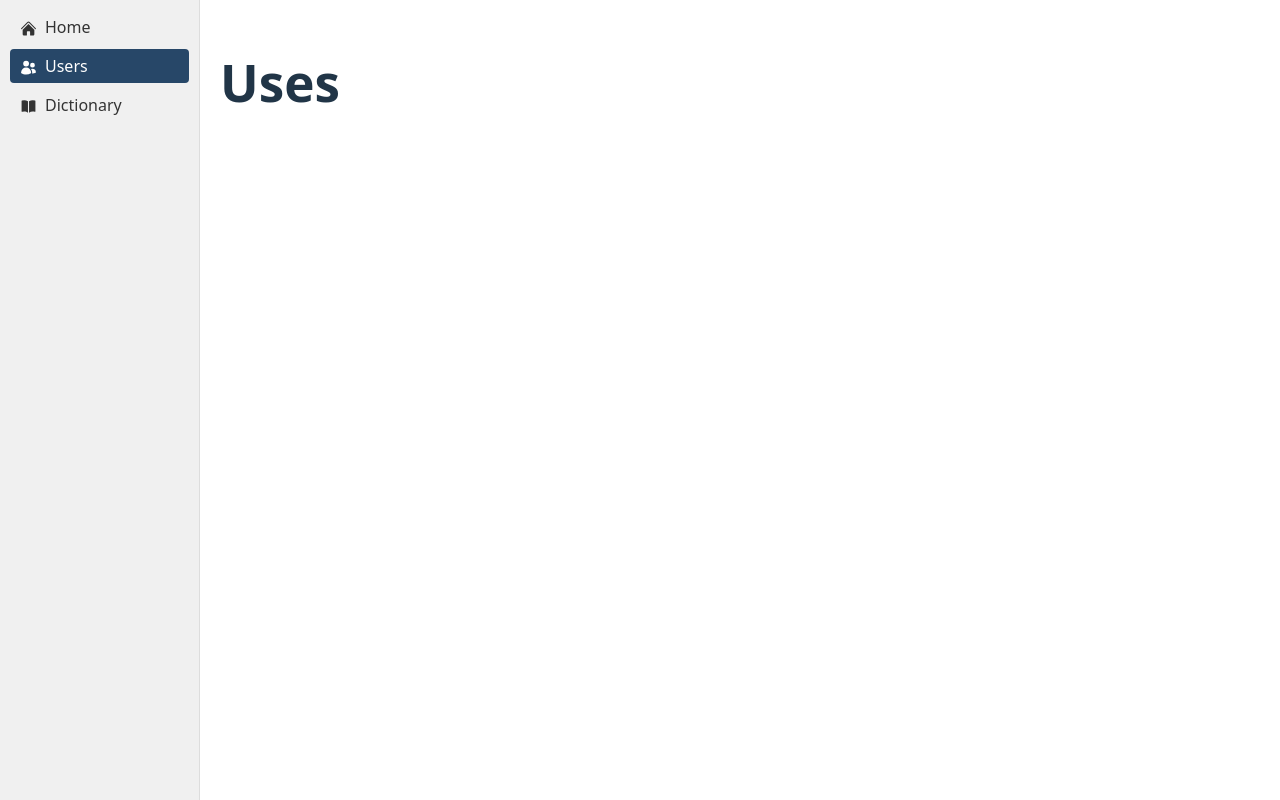
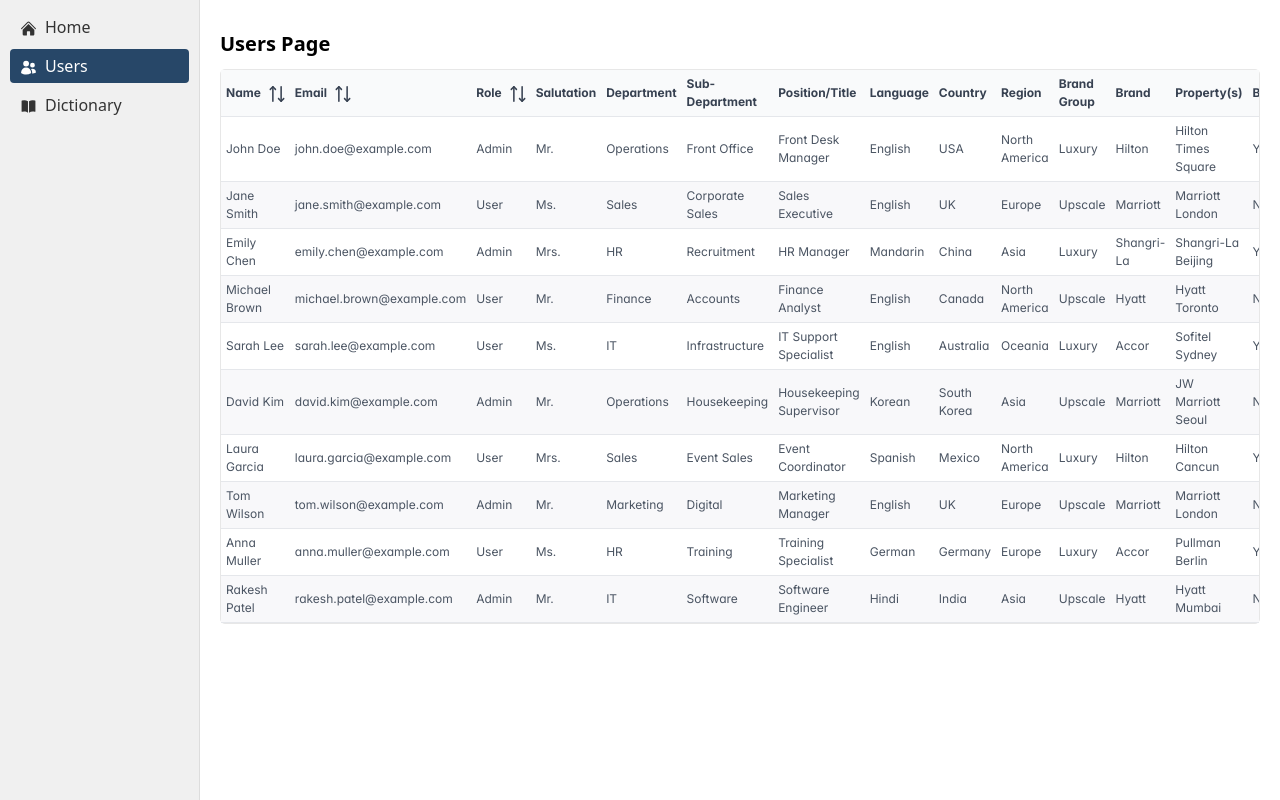
Before and after one commit to AGRapista/hotel-manager, a React app in the folder frontend/: page /users in a window 1280 px wide. Built offline with nearby package versions, Linux system fonts and the light colour scheme; the HTML template or start-up script is replaced by a standard one.

Commit message:
Admin Feat: User table init

```diff
--- a/frontend/package.json
+++ b/frontend/package.json
@@ -11,6 +11,7 @@
   },
   "dependencies": {
     "@heroicons/react": "^2.2.0",
+    "primereact": "^10.9.7",
     "react": "^19.2.0",
     "react-dom": "^19.2.0",
     "react-router-dom": "^7.12.0",
--- a/frontend/src/App.scss
+++ b/frontend/src/App.scss
@@ -11,3 +11,8 @@
     overflow-y: auto;
     background-color: #fff;
 }
+
+h1 {
+    color: black;
+    font-size: 20px;
+}
--- a/frontend/src/App.tsx
+++ b/frontend/src/App.tsx
@@ -1,6 +1,8 @@
 import { BrowserRouter as Router, Routes, Route, Outlet } from 'react-router-dom';
 import Sidebar from './components/sidebar/Sidebar';
 import './App.scss';
+
+import UsersPage from './pages/users/UsersPage';
 
 // Layout component to wrap Sidebar and content
 const Layout = () => {
@@ -16,7 +18,6 @@
 
 // Placeholder components
 const Home = () => <h1>Home Landing Page</h1>;
-const Uses = () => <h1>Uses</h1>;
 const Dictionary = () => <h1>Dictionary</h1>;
 
 function App() {
@@ -25,7 +26,7 @@
       <Routes>
         <Route path="/" element={<Layout />}>
           <Route index element={<Home />} />
-          <Route path="users" element={<Uses />} />
+          <Route path="users" element={<UsersPage />} />
           <Route path="dictionary" element={<Dictionary />} />
         </Route>
       </Routes>
--- a/frontend/src/components/sidebar/Sidebar.scss
+++ b/frontend/src/components/sidebar/Sidebar.scss
@@ -42,4 +42,12 @@
             margin-left: 25px;
         }
     }
+
+    img {
+        position: absolute;
+        bottom: 0px;
+        object-fit: cover;
+        height: 50%;
+    }
+
 }
--- a/frontend/src/components/sidebar/Sidebar.tsx
+++ b/frontend/src/components/sidebar/Sidebar.tsx
@@ -1,6 +1,8 @@
 import React from 'react';
 import { NavLink } from 'react-router-dom';
 import './Sidebar.scss';
+
+import hotelImg from '../../assets/hotel-sample.jpg';
 
 import {
     HomeIcon,
@@ -41,6 +43,7 @@
                     </NavLink>
                 ))}
             </nav>
+            {/* <img src={hotelImg}></img> */}
         </div>
     );
 };
--- /dev/null
+++ b/frontend/src/pages/users/UsersPage.scss
@@ -0,0 +1,16 @@
+$global-padding: 5px;
+
+.dt-custom {
+    font-size: 12px;
+
+    border: 1px solid rgb(231, 231, 231);
+    border-radius: 5px;
+
+    th {
+        padding: $global-padding;
+    }
+
+    td {
+        padding: $global-padding;
+    }
+}
--- /dev/null
+++ b/frontend/src/pages/users/UsersPage.tsx
@@ -0,0 +1,233 @@
+import { DataTable } from 'primereact/datatable';
+import { Column } from 'primereact/column';
+import './UsersPage.scss';
+import "primereact/resources/themes/lara-light-indigo/theme.css";
+
+
+export default function UsersPage() {
+    const users = [
+        {
+            "Email": "john.doe@example.com",
+            "Salutation": "Mr.",
+            "FirstName": "John",
+            "LastName": "Doe",
+            "Department": "Operations",
+            "SubDepartment": "Front Office",
+            "PositionTitle": "Front Desk Manager",
+            "Image": "john.png",
+            "Language": "English",
+            "Role": "Admin",
+            "Country": "USA",
+            "Region": "North America",
+            "BrandGroup": "Luxury",
+            "Brand": "Hilton",
+            "Property": "Hilton Times Square",
+            "Biometric": "Yes"
+        },
+        {
+            "Email": "jane.smith@example.com",
+            "Salutation": "Ms.",
+            "FirstName": "Jane",
+            "LastName": "Smith",
+            "Department": "Sales",
+            "SubDepartment": "Corporate Sales",
+            "PositionTitle": "Sales Executive",
+            "Image": "jane.png",
+            "Language": "English",
+            "Role": "User",
+            "Country": "UK",
+            "Region": "Europe",
+            "BrandGroup": "Upscale",
+            "Brand": "Marriott",
+            "Property": "Marriott London",
+            "Biometric": "No"
+        },
+        {
+            "Email": "emily.chen@example.com",
+            "Salutation": "Mrs.",
+            "FirstName": "Emily",
+            "LastName": "Chen",
+            "Department": "HR",
+            "SubDepartment": "Recruitment",
+            "PositionTitle": "HR Manager",
+            "Image": "emily.png",
+            "Language": "Mandarin",
+            "Role": "Admin",
+            "Country": "China",
+            "Region": "Asia",
+            "BrandGroup": "Luxury",
+            "Brand": "Shangri-La",
+            "Property": "Shangri-La Beijing",
+            "Biometric": "Yes"
+        },
+        {
+            "Email": "michael.brown@example.com",
+            "Salutation": "Mr.",
+            "FirstName": "Michael",
+            "LastName": "Brown",
+            "Department": "Finance",
+            "SubDepartment": "Accounts",
+            "PositionTitle": "Finance Analyst",
+            "Image": "michael.png",
+            "Language": "English",
+            "Role": "User",
+            "Country": "Canada",
+            "Region": "North America",
+            "BrandGroup": "Upscale",
+            "Brand": "Hyatt",
+            "Property": "Hyatt Toronto",
+            "Biometric": "No"
+        },
+        {
+            "Email": "sarah.lee@example.com",
+            "Salutation": "Ms.",
+            "FirstName": "Sarah",
+            "LastName": "Lee",
+            "Department": "IT",
+            "SubDepartment": "Infrastructure",
+            "PositionTitle": "IT Support Specialist",
+            "Image": "sarah.png",
+            "Language": "English",
+            "Role": "User",
+            "Country": "Australia",
+            "Region": "Oceania",
+            "BrandGroup": "Luxury",
+            "Brand": "Accor",
+            "Property": "Sofitel Sydney",
+            "Biometric": "Yes"
+        },
+        {
+            "Email": "david.kim@example.com",
+            "Salutation": "Mr.",
+            "FirstName": "David",
+            "LastName": "Kim",
+            "Department": "Operations",
+            "SubDepartment": "Housekeeping",
+            "PositionTitle": "Housekeeping Supervisor",
+            "Image": "david.png",
+            "Language": "Korean",
+            "Role": "Admin",
+            "Country": "South Korea",
+            "Region": "Asia",
+            "BrandGroup": "Upscale",
+            "Brand": "Marriott",
+            "Property": "JW Marriott Seoul",
+            "Biometric": "No"
+        },
+        {
+            "Email": "laura.garcia@example.com",
+            "Salutation": "Mrs.",
+            "FirstName": "Laura",
+            "LastName": "Garcia",
+            "Department": "Sales",
+            "SubDepartment": "Event Sales",
+            "PositionTitle": "Event Coordinator",
+            "Image": "laura.png",
+            "Language": "Spanish",
+            "Role": "User",
+            "Country": "Mexico",
+            "Region": "North America",
+            "BrandGroup": "Luxury",
+            "Brand": "Hilton",
+            "Property": "Hilton Cancun",
+            "Biometric": "Yes"
+        },
+        {
+            "Email": "tom.wilson@example.com",
+            "Salutation": "Mr.",
+            "FirstName": "Tom",
+            "LastName": "Wilson",
+            "Department": "Marketing",
+            "SubDepartment": "Digital",
+            "PositionTitle": "Marketing Manager",
+            "Image": "tom.png",
+            "Language": "English",
+            "Role": "Admin",
+            "Country": "UK",
+            "Region": "Europe",
+            "BrandGroup": "Upscale",
+            "Brand": "Marriott",
+            "Property": "Marriott London",
+            "Biometric": "No"
+        },
+        {
+            "Email": "anna.muller@example.com",
+            "Salutation": "Ms.",
+            "FirstName": "Anna",
+            "LastName": "Muller",
+            "Department": "HR",
+            "SubDepartment": "Training",
+            "PositionTitle": "Training Specialist",
+            "Image": "anna.png",
+            "Language": "German",
+            "Role": "User",
+            "Country": "Germany",
+            "Region": "Europe",
+            "BrandGroup": "Luxury",
+            "Brand": "Accor",
+            "Property": "Pullman Berlin",
+            "Biometric": "Yes"
+        },
+        {
+            "Email": "rakesh.patel@example.com",
+            "Salutation": "Mr.",
+            "FirstName": "Rakesh",
+            "LastName": "Patel",
+            "Department": "IT",
+            "SubDepartment": "Software",
+            "PositionTitle": "Software Engineer",
+            "Image": "rakesh.png",
+            "Language": "Hindi",
+            "Role": "Admin",
+            "Country": "India",
+            "Region": "Asia",
+            "BrandGroup": "Upscale",
+            "Brand": "Hyatt",
+            "Property": "Hyatt Mumbai",
+            "Biometric": "No"
+        }
+    ];
+
+    return (
+        <div>
+            <h1>Users Page</h1>
+            <DataTable value={users}
+                className="dt-custom"
+                stripedRows
+                removableSort
+                sortMode='multiple'
+            >
+                <Column
+                    header="Name"
+                    body={(rowData) => `${rowData.FirstName} ${rowData.LastName}`}
+                    sortable
+                />
+
+                <Column field="Email" header="Email" sortable />
+                <Column field="Role" header="Role" sortable />
+                <Column field="Salutation" header="Salutation" />
+                <Column field="Department" header="Department" />
+                <Column field="SubDepartment" header="Sub-Department" />
+                <Column field="PositionTitle" header="Position/Title" />
+                {/* <Column
+                    header="Image"
+                    body={(rowData) => (
+                        <img
+                            src={`/images/${rowData.Image}`}
+                            alt={rowData.FirstName}
+                            style={{ width: '40px', borderRadius: '50%' }}
+                        />
+                    )}
+                /> */}
+                <Column field="Language" header="Language" />
+                <Column field="Country" header="Country" />
+                <Column field="Region" header="Region" />
+                <Column field="BrandGroup" header="Brand Group" />
+                <Column field="Brand" header="Brand" />
+                <Column field="Property" header="Property(s)" />
+                <Column field="Biometric" header="Biometric" />
+            </DataTable>
+
+        </div>
+    );
+}
```
Also changed, not shown: frontend/src/assets/hotel-sample.jpg (added), 1 other file (tests, documents, lock files or other folders).
